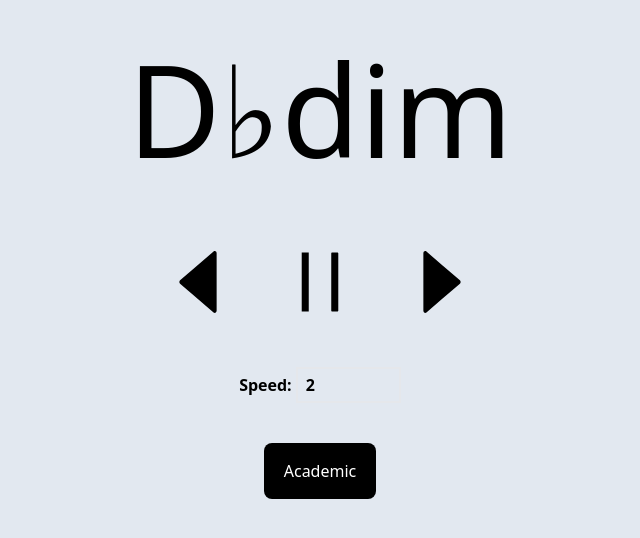
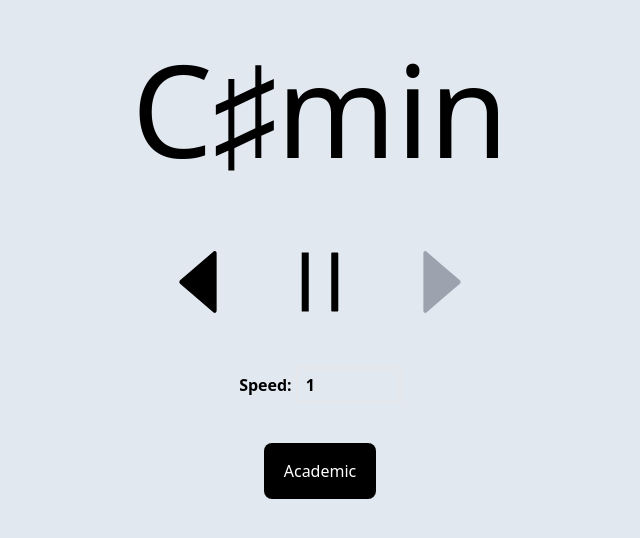
Before and after one commit to windbelike/Chord, a Next.js app: page / in a window 1280 px wide. Shown: the part 128-666 px from the top of the page, without its empty margins (320-960 px from the left). Built offline with nearby package versions, Linux system fonts and the light colour scheme.

Commit message:
back and forth button optimized

```diff
--- a/src/app/page.js
+++ b/src/app/page.js
@@ -10,7 +10,7 @@ const safeSpeedSec = 1
 const defaultChord = 'Cmaj'
 
 export default function Home () {
-  const [speed, setSpeed] = useState(2) // speed by seconds
+  const [speed, setSpeed] = useState(1) // speed by seconds
   const [simpleMode, setSimpleMode] = useState(false) // mode status
   const [currChordIndex, setCurrChordIndex] = useState(0) // current chord index
   const [pause, setPause] = useState(false) // pause status
@@ -18,6 +18,18 @@ export default function Home () {
   const modeName = simpleMode ? 'Simple' : 'Academic'
 
   const chord = useChord({ speed, simpleMode, currChordIndex, setCurrChordIndex, pause, chordQueue, setChordQueue })
+
+  function isLeftDisabled () {
+    return currChordIndex <= 0
+  }
+
+  function isRightDisabled () {
+    return currChordIndex >= chordQueue.length - 1
+  }
+
+  function buttonDiabledColor (disabled) {
+    return disabled ? 'text-gray-400' : ''
+  }
 
   function onSpeedChange (e) {
     if (isNaN(e.target.value)) {
@@ -50,13 +62,13 @@ export default function Home () {
         </div>
         {/* Timemachine button */}
         <div className='flex mt-8 space-x-8' >
-          <button onClick={onClickLeft} className='hover:bg-gray-200 rounded-lg active:bg-gray-300'>
+          <button disabled={isLeftDisabled()} onClick={onClickLeft} className={' rounded-lg  ' + buttonDiabledColor(isLeftDisabled())}>
             <AiFillCaretLeft style={{ fontSize: '90px' }} />
           </button>
           <button onClick={onClickPause} className=''>
             {pause ? <AiOutlinePlayCircle style={{ fontSize: '90px' }} /> : <AiOutlinePause style={{ fontSize: '90px' }} />}
           </button>
-          <button onClick={onClickRight} className='hover:bg-gray-200 rounded-lg active:bg-gray-300'>
+          <button disabled={isRightDisabled()} onClick={onClickRight} className={' rounded-lg  ' + buttonDiabledColor(isRightDisabled())}>
             <AiFillCaretRight style={{ fontSize: '90px' }} />
           </button>
         </div>
@@ -77,15 +89,12 @@ function isInTimemachineState (currChordIndex, chordQueue) {
 }
 
 function useChord ({ speed, simpleMode, currChordIndex, setCurrChordIndex, pause, chordQueue, setChordQueue }) {
-  console.log('chordQueue', JSON.stringify(chordQueue))
   let safeChordIndex = currChordIndex
   if (currChordIndex >= chordQueue.length) {
     safeChordIndex = chordQueue.length - 1
   } else if (currChordIndex < 0) {
     safeChordIndex = 0
   }
-  console.log('safeChordIndex:', safeChordIndex)
-  console.log('currChordIndex:', currChordIndex)
 
   useEffect(() => {
     setCurrChordIndex(safeChordIndex)
```
